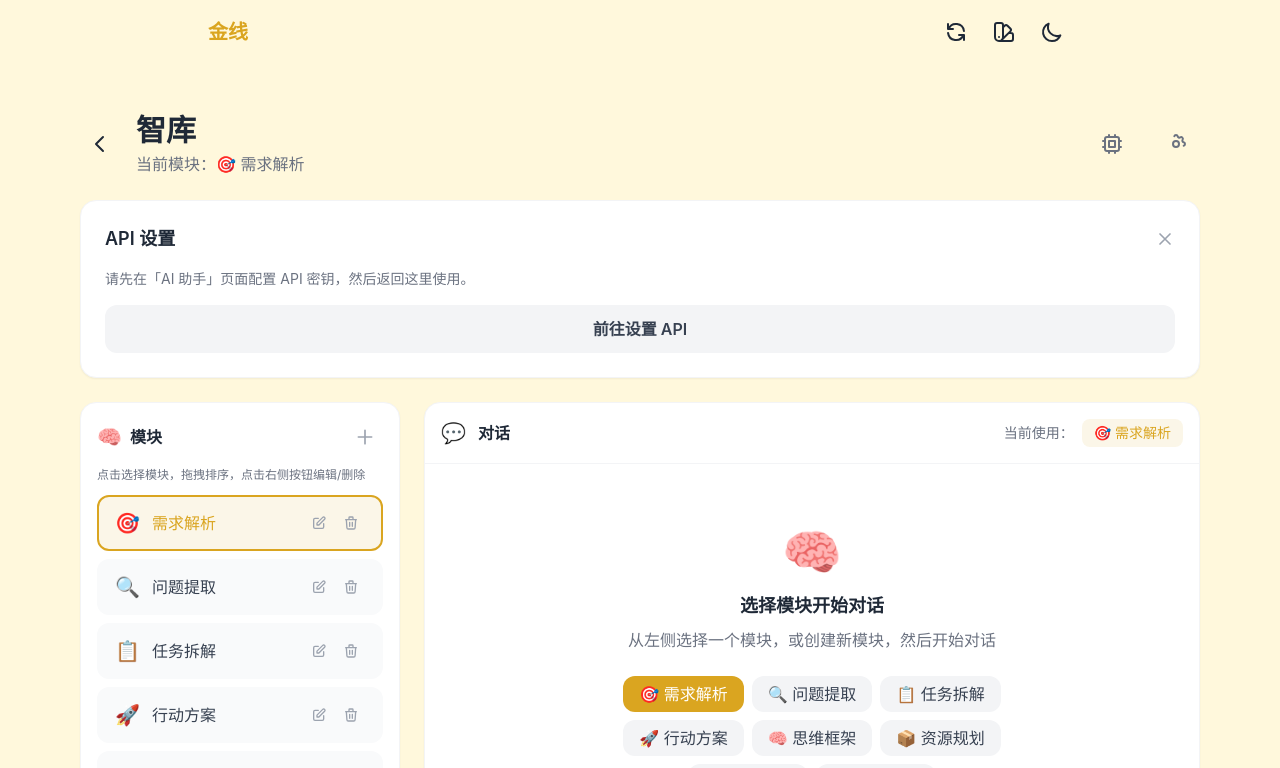
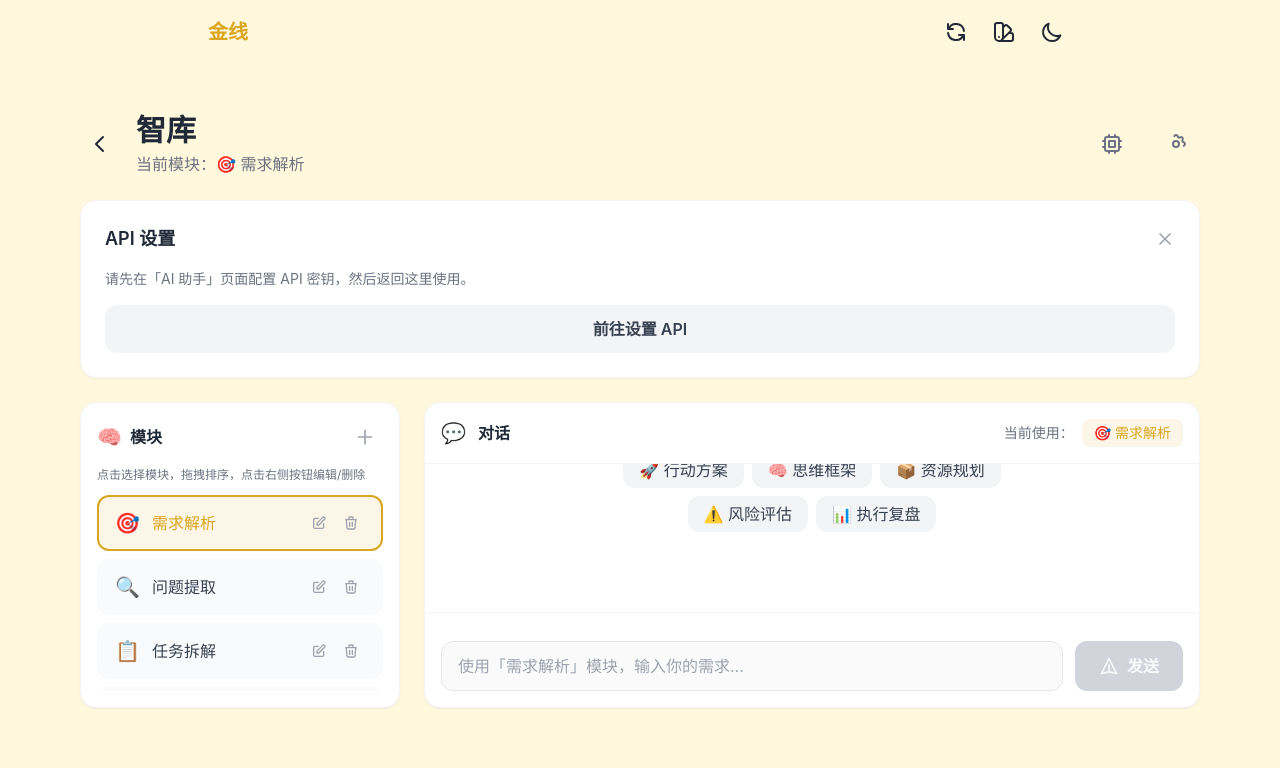
Before and after one commit to zhaojunjie1572/golden-thread, a React (Vite) app: page /action in a window 1280 px wide. Shown: the top 768 px of the page. Built offline with nearby package versions, Linux system fonts and the light colour scheme.

Commit message:
update ActionProtocolView

```diff
--- a/src/components/ActionProtocolView.tsx
+++ b/src/components/ActionProtocolView.tsx
@@ -414,8 +414,8 @@ export default function ActionProtocolView() {
   };
 
   return (
-    <div className="max-w-6xl mx-auto px-4 py-8">
-      <div className="flex items-center gap-4 mb-6">
+    <div className="max-w-6xl mx-auto px-4 py-8 flex flex-col h-[calc(100vh-140px)]">
+      <div className="flex items-center gap-4 mb-6 shrink-0">
         <button
           onClick={() => navigate('/')}
           className="p-2 rounded-lg hover:bg-gray-100 dark:hover:bg-gray-700"
@@ -459,14 +459,14 @@ export default function ActionProtocolView() {
           title="设置"
         >
           <svg className="w-6 h-6" fill="none" stroke="currentColor" viewBox="0 0 24 24">
-            <path strokeLinecap="round" strokeLinejoin="round" strokeWidth={2} d="M10.325 4.317c.426-1.756 2.924-1.756 3.35 0a1.724 1.724 0 002.573 1.066c1.543-.94 3.31.826 2.37 2.37a1.724 1.724 0 001.065 2.572c1.756.426 1.756 2.924 0 3.35a1.724 0 00-1.066 2.573c.94 1.543-.826 3.31-2.37 2.37a1.724 1.724 0 00-2.572 1.065c-.426 1.756-2.924 1.756-3.35 0a1.724 1.724 0 00-2.573-1.065c-1.543.94-3.31-.826-2.37-2.37.996.608 2.296.07 2.572-1.065z" />
+            <path strokeLinecap="round" strokeLinejoin="round" strokeWidth={2} d="M10.325 4.317c.426-1.756 2.924-1.756 3.35 0a1.724 1.724 0 002.573 1.066c1.543-.94 3.31.826 2.37 2.37a1.724 1.724 0 001.065 2.572c1.756.426 1.756 2.924 0 3.35a1.724 0 00-1.066 2.573c-.94 1.543-.826 3.31-2.37 2.37.996.608 2.296.07 2.572-1.065z" />
             <path strokeLinecap="round" strokeLinejoin="round" strokeWidth={2} d="M15 12a3 3 0 11-6 0 3 3 0 016 0z" />
           </svg>
         </button>
       </div>
 
       {showSettings && (
-        <div className="bg-white rounded-2xl shadow-sm border border-gray-100 p-6 mb-6">
+        <div className="bg-white rounded-2xl shadow-sm border border-gray-100 p-6 mb-6 shrink-0">
           <div className="flex items-center justify-between mb-4">
             <h2 className="text-lg font-semibold text-gray-800">API 设置</h2>
             <button
@@ -491,7 +491,7 @@ export default function ActionProtocolView() {
       )}
 
       {showMemorySettings && (
-        <div className="bg-white rounded-2xl shadow-sm border border-gray-100 p-6 mb-6">
+        <div className="bg-white rounded-2xl shadow-sm border border-gray-100 p-6 mb-6 shrink-0">
           <div className="flex items-center justify-between mb-4">
             <h2 className="text-lg font-semibold text-gray-800">记忆设置</h2>
             <button
@@ -544,10 +544,10 @@ export default function ActionProtocolView() {
         </div>
       )}
 
-      <div className="flex flex-col lg:flex-row gap-6">
-        <div className="lg:w-80 flex flex-col">
-          <div className="bg-white rounded-2xl shadow-sm border border-gray-100 p-4 flex flex-col" style={{ maxHeight: '60vh' }}>
-            <div className="flex items-center justify-between mb-3">
+      <div className="flex flex-col lg:flex-row gap-6 flex-1 min-h-0">
+        <div className="lg:w-80 flex flex-col shrink-0">
+          <div className="bg-white rounded-2xl shadow-sm border border-gray-100 p-4 flex flex-col flex-1 min-h-0">
+            <div className="flex items-center justify-between mb-3 shrink-0">
               <div className="flex items-center gap-2">
                 <span className="text-xl">🧠</span>
                 <h3 className="font-semibold text-gray-800">模块</h3>
@@ -562,7 +562,7 @@ export default function ActionProtocolView() {
                 </svg>
               </button>
             </div>
-            <p className="text-xs text-gray-500 mb-3">
+            <p className="text-xs text-gray-500 mb-3 shrink-0">
               点击选择模块，拖拽排序，点击右侧按钮编辑/删除
             </p>
 
@@ -622,9 +622,9 @@ export default function ActionProtocolView() {
           </div>
         </div>
 
-        <div className="flex-1 flex flex-col">
-          <div className="bg-white rounded-2xl shadow-sm border border-gray-100 flex flex-col" style={{ minHeight: '60vh' }}>
-            <div className="p-4 border-b border-gray-100">
+        <div className="flex-1 flex flex-col min-h-0">
+          <div className="bg-white rounded-2xl shadow-sm border border-gray-100 flex flex-col flex-1 min-h-0">
+            <div className="p-4 border-b border-gray-100 shrink-0">
               <div className="flex items-center justify-between">
                 <div className="flex items-center gap-3">
                   <span className="text-xl">💬</span>
@@ -709,7 +709,7 @@ export default function ActionProtocolView() {
               <div ref={messagesEndRef} />
             </div>
 
-            <div className="p-4 border-t border-gray-100">
+            <div className="p-4 border-t border-gray-100 shrink-0">
               <div className="flex items-center justify-between mb-3">
                 {currentMessages.length > 0 && (
                   <div className="flex flex-wrap gap-2">
```
